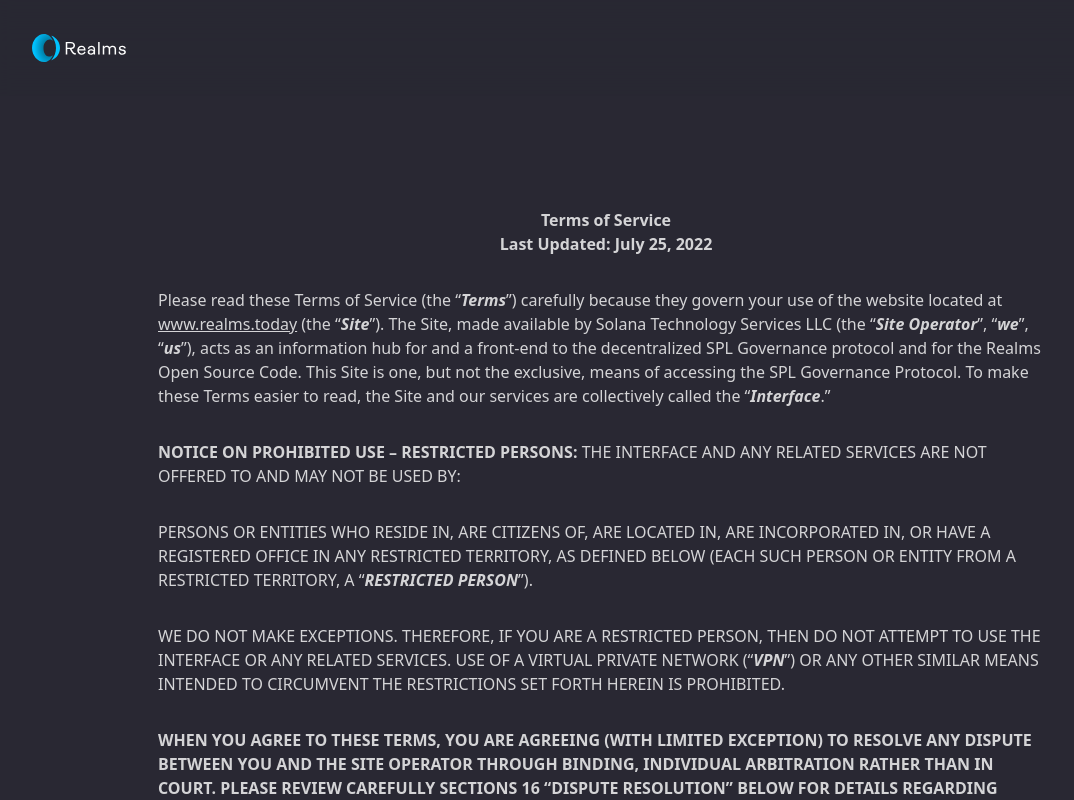
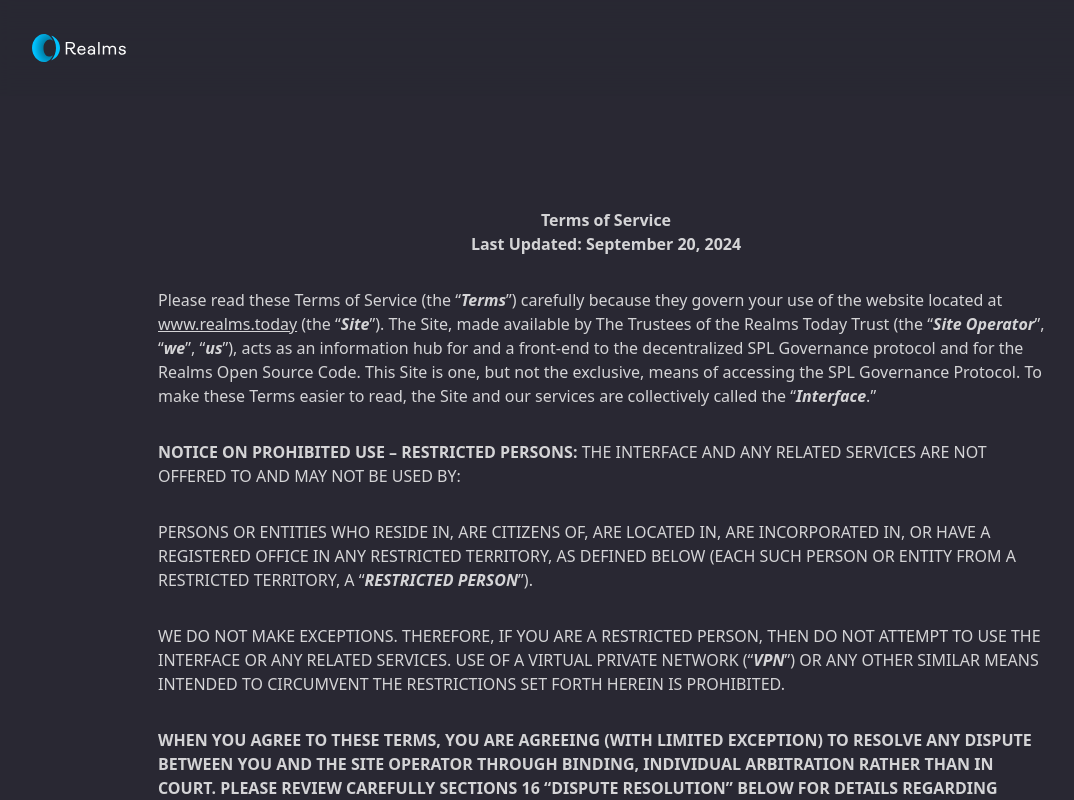
Before and after one commit to solana-labs/governance-ui-landing, a Next.js app: page /terms in a window 1280 px wide. Shown: the top 800 px of the page, without its empty margins (34-1108 px from the left). Built offline with nearby package versions, Linux system fonts and the light colour scheme; a web font is replaced by a local one.

Commit message:
change ownership details (#23)

```diff
--- a/src/components/Footer.tsx
+++ b/src/components/Footer.tsx
@@ -57,7 +57,7 @@ export default function Footer(props: Props) {
             <SocialIcons className='mb-5' trackingContext='footer' />
             <div className='flex justify-center space-x-2 text-sm opacity-70'>
               <div className='whitespace-nowrap'>
-                © 2022 Solana Technology Services LLC
+                © 2024 The Realms Today Trust
               </div>
               {/**
                * We aren't going to include the privacy policy for now
--- a/src/pages/privacy-policy/index.tsx
+++ b/src/pages/privacy-policy/index.tsx
@@ -39,7 +39,7 @@ export default function PrivacyPolicy() {
           </p>
           <p>
             <span className='font-bold'>Last Updated:</span>
-            <span>&nbsp;August 17, 2022</span>
+            <span>&nbsp;September 20, 2024</span>
           </p>
           <p>
             <span>
@@ -1851,7 +1851,7 @@ export default function PrivacyPolicy() {
           </p>
           <div>
             <p>
-              <span>Solana Technology Services LLC</span>
+              <span>The Realms Today Trust</span>
             </p>
             <p>
               <span>Attn: Realms Customer Support </span>
--- a/src/pages/terms.tsx
+++ b/src/pages/terms.tsx
@@ -38,7 +38,7 @@ export default function Terms() {
               <strong>Terms of Service</strong>
             </p>
             <p className='text-center'>
-              <strong>Last Updated: July 25, 2022</strong>
+              <strong>Last Updated: September 20, 2024</strong>
             </p>
           </div>
           <p>
@@ -59,7 +59,7 @@ export default function Terms() {
             <strong>
               <em>Site</em>
             </strong>
-            &rdquo;). The Site, made available by Solana Technology Services LLC
+            &rdquo;). The Site, made available by The Trustees of the Realms Today Trust
             (the &ldquo;
             <strong>
               <em>Site Operator</em>
```
